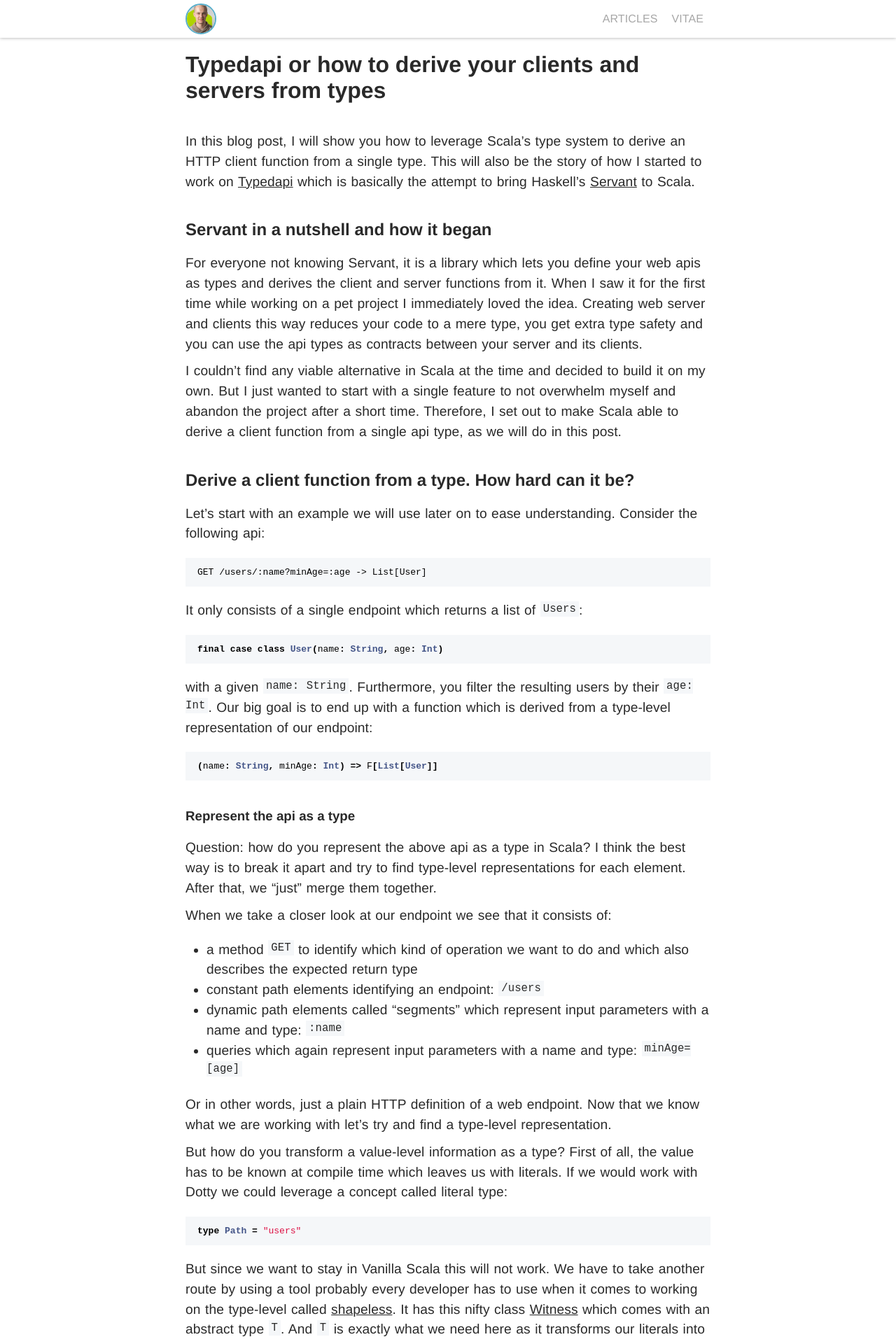
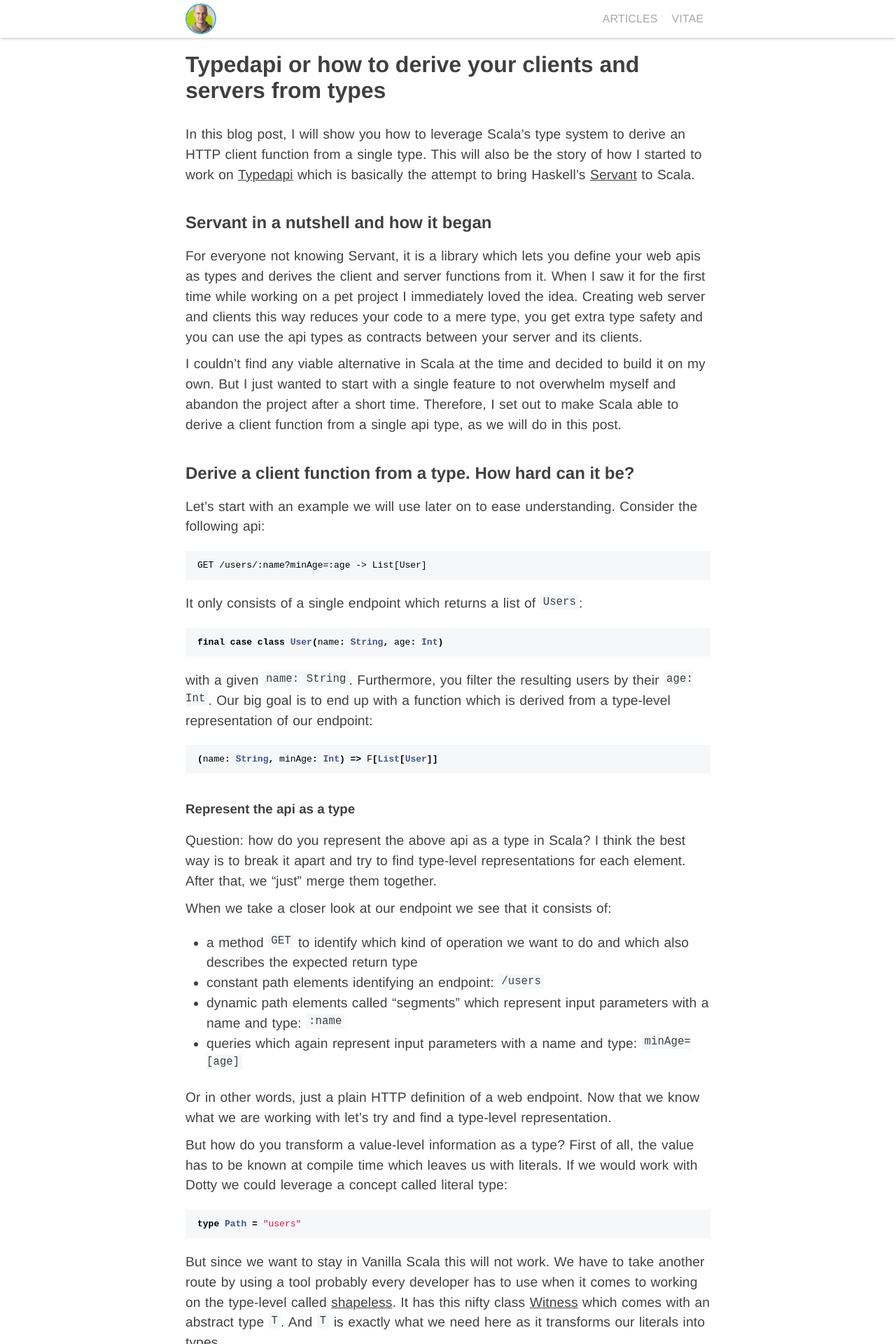
Before and after one commit to pheymann/paulheymann-website, a Jekyll site: the page built from _posts/2018-06-15-typedapi.md, in a window 1280 px wide. Shown: the top 1920 px of the page at 70% size. Built offline with Jekyll 4.4.1, drawn with Linux system fonts in a browser that asks for light colours; nearby versions of some CDN libraries.

Commit message:
smaller style optimizations

```diff
--- a/_sass/articles.scss
+++ b/_sass/articles.scss
@@ -6,7 +6,8 @@
 
         .title {
             text-decoration: none;
-            font-size: 1.5em;
+            font-size: $h2-font-size;
+            font-weight: bold;
         }
 
         .post-date {
--- a/_sass/basic.scss
+++ b/_sass/basic.scss
@@ -86,7 +86,7 @@
 }
 
 h1 {
-    margin-bottom: 40px;
+    margin-bottom: 30px;
 }
 
 h2,
@@ -140,6 +140,12 @@
     margin: 20px 0 20px 0;
 }
 
+@media only screen and (max-width: $breakpoint-small) {
+    .highlight {
+        margin: 40px 0 40px 0;
+    }
+}
+
 img {
     display: block;
     margin: auto;
--- a/_sass/typography.scss
+++ b/_sass/typography.scss
@@ -7,7 +7,7 @@
 $bg-medium-color: rgba(226, 226, 226, 0.5);
 $bg-light-color: rgba(226, 226, 226, 0.3);
 
-$text-color: rgba(0, 0, 0, 0.84);
+$text-color: rgba(0, 0, 0, 0.75);
 $text-light-color: rgb(167, 167, 167);
 
 %common-text-styling {
@@ -36,12 +36,16 @@
     }
 }
 
+$h1-font-size: 2em;
+
 h1 {
-    font-size: 2em;
+    font-size: $h1-font-size;
 }
 
+$h2-font-size: 1.5em;
+
 h2 {
-    font-size: 1.5em;
+    font-size: $h2-font-size;
 }
 
 h1,
```
